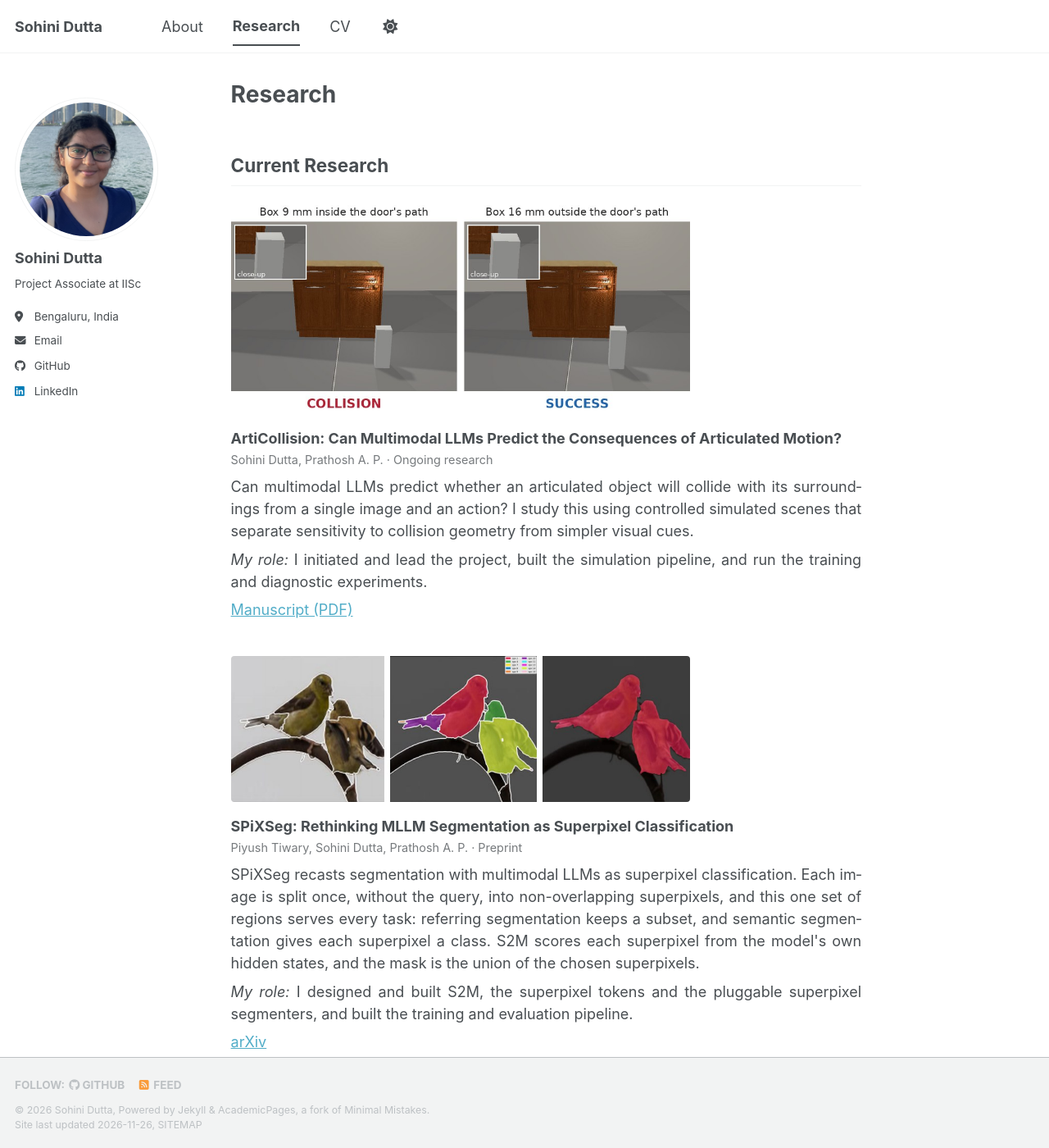
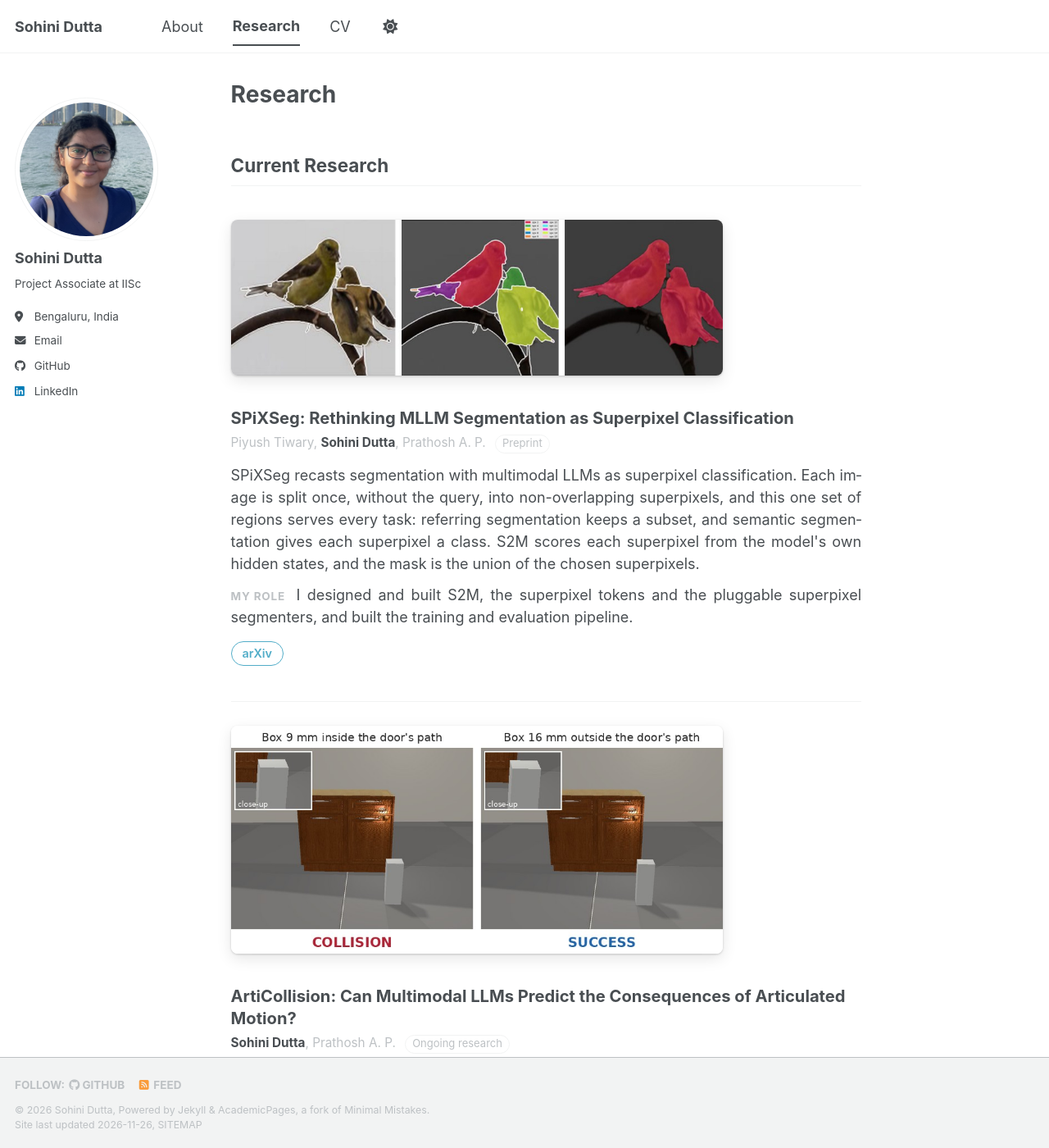
Before and after one commit to sohinidutta11/sohinidutta11.github.io, a Jekyll site: the page built from _pages/research.md, in a window 1280 px wide and 1400 px high. Shown: the whole window at 82% size. Built offline with Jekyll 4.4.1, drawn with Linux system fonts in a browser that asks for light colours; a script bundle is joined from its source files by our own code; a style sheet for code colours, icons or effects is not loaded; some of the changed text lies outside the part shown.

Commit message:
Restyle research page; SPiXSeg first

```diff
--- a/_pages/research.md
+++ b/_pages/research.md
@@ -6,36 +6,38 @@ author_profile: true
 
 ## Current Research
 
-<div class="project-row project-row--wide">
-  <img src="/images/research/articollision.jpg" alt="Two renders of the same cabinet with a box beside it. On the left the box is 9 mm inside the door's path and the door collides; on the right it is 16 mm outside and the door opens fully.">
-  <div class="project-text">
-    <p class="project-title"><strong>ArtiCollision: Can Multimodal LLMs Predict the Consequences of Articulated Motion?</strong></p>
-    <p class="project-meta">Sohini Dutta, Prathosh A. P. · Ongoing research</p>
-    <p>Can multimodal LLMs predict whether an articulated object will collide with its surroundings from a single image and an action? I study this using controlled simulated scenes that separate sensitivity to collision geometry from simpler visual cues.</p>
-    <p><em>My role:</em> I initiated and lead the project, built the simulation pipeline, and run the training and diagnostic experiments.</p>
-    <p><a href="https://drive.google.com/file/d/1os2fuhWqmc05iWVTzoiSSeA96v0qo9xY/view?usp=sharing">Manuscript (PDF)</a></p>
-  </div>
+<div class="pub">
+  <figure class="pub-figure">
+    <img src="/images/research/spixseg.jpg" alt="An image split into superpixels, the superpixels selected for each object, and the final segmentation mask.">
+  </figure>
+  <p class="pub-title">SPiXSeg: Rethinking MLLM Segmentation as Superpixel Classification</p>
+  <p class="pub-authors">Piyush Tiwary, <strong>Sohini Dutta</strong>, Prathosh A. P. <span class="pub-badge">Preprint</span></p>
+  <p>SPiXSeg recasts segmentation with multimodal LLMs as superpixel classification. Each image is split once, without the query, into non-overlapping superpixels, and this one set of regions serves every task: referring segmentation keeps a subset, and semantic segmentation gives each superpixel a class. S2M scores each superpixel from the model's own hidden states, and the mask is the union of the chosen superpixels.</p>
+  <p class="pub-role"><span>My role</span> I designed and built S2M, the superpixel tokens and the pluggable superpixel segmenters, and built the training and evaluation pipeline.</p>
+  <p class="pub-links"><a href="https://arxiv.org/abs/2611.33842">arXiv</a></p>
 </div>
 
-<div class="project-row project-row--wide">
-  <img src="/images/research/spixseg.jpg" alt="An image split into superpixels, the superpixels selected for each object, and the final segmentation mask.">
-  <div class="project-text">
-    <p class="project-title"><strong>SPiXSeg: Rethinking MLLM Segmentation as Superpixel Classification</strong></p>
-    <p class="project-meta">Piyush Tiwary, Sohini Dutta, Prathosh A. P. · Preprint</p>
-    <p>SPiXSeg recasts segmentation with multimodal LLMs as superpixel classification. Each image is split once, without the query, into non-overlapping superpixels, and this one set of regions serves every task: referring segmentation keeps a subset, and semantic segmentation gives each superpixel a class. S2M scores each superpixel from the model's own hidden states, and the mask is the union of the chosen superpixels.</p>
-    <p><em>My role:</em> I designed and built S2M, the superpixel tokens and the pluggable superpixel segmenters, and built the training and evaluation pipeline.</p>
-    <p><a href="https://arxiv.org/abs/2611.33842">arXiv</a></p>
-  </div>
+<div class="pub">
+  <figure class="pub-figure">
+    <img src="/images/research/articollision.jpg" alt="Two renders of the same cabinet with a box beside it. On the left the box is 9 mm inside the door's path and the door collides; on the right it is 16 mm outside and the door opens fully.">
+  </figure>
+  <p class="pub-title">ArtiCollision: Can Multimodal LLMs Predict the Consequences of Articulated Motion?</p>
+  <p class="pub-authors"><strong>Sohini Dutta</strong>, Prathosh A. P. <span class="pub-badge">Ongoing research</span></p>
+  <p>Can multimodal LLMs predict whether an articulated object will collide with its surroundings from a single image and an action? I study this using controlled simulated scenes that separate sensitivity to collision geometry from simpler visual cues.</p>
+  <p class="pub-role"><span>My role</span> I initiated and lead the project, built the simulation pipeline, and run the training and diagnostic experiments.</p>
+  <p class="pub-links"><a href="https://drive.google.com/file/d/1os2fuhWqmc05iWVTzoiSSeA96v0qo9xY/view?usp=sharing">Manuscript (PDF)</a></p>
 </div>
 
 ## Previous Research
 
-<div class="project-row">
-  <img src="/images/research/ground-plane.jpg" alt="Corridor image with the detected floor highlighted in green">
-  <div class="project-text">
-    <p class="project-title"><strong>Monocular Path Perception for Autonomous Navigation</strong></p>
-    <p class="project-meta">Undergraduate research · IIT Madras · Dr. P. V. Manivannan · 2022</p>
+<div class="pub pub--compact">
+  <figure class="pub-figure">
+    <img src="/images/research/ground-plane.jpg" alt="Corridor image with the detected floor highlighted in green">
+  </figure>
+  <div class="pub-body">
+    <p class="pub-title">Monocular Path Perception for Autonomous Navigation</p>
+    <p class="pub-authors">Undergraduate research · IIT Madras · Dr. P. V. Manivannan <span class="pub-badge">2022</span></p>
     <p>Detected the drivable floor from a single RGB image using monocular depth, superpixels and region merging, for robots without a depth sensor.</p>
-    <p><a href="https://github.com/sohinidutta11/ground-plane-estimation">Code</a></p>
+    <p class="pub-links"><a href="https://github.com/sohinidutta11/ground-plane-estimation">Code</a></p>
   </div>
 </div>
--- a/assets/css/main.scss
+++ b/assets/css/main.scss
@@ -113,3 +113,86 @@
 .page__content .project-meta {
   text-align: left;
 }
+
+/* Research entries */
+.pub {
+  padding: 1.6em 0 1.8em;
+  border-bottom: 1px solid var(--global-border-color);
+}
+.pub:last-of-type { border-bottom: none; }
+.pub p { margin: 0 0 0.6em; }
+.pub-figure {
+  margin: 0 0 1.1em;
+  max-width: 600px;
+}
+.pub-figure img {
+  display: block;
+  width: 100%;
+  height: auto;
+  border-radius: 8px;
+  box-shadow: 0 1px 3px rgba(0, 0, 0, 0.18), 0 6px 18px rgba(0, 0, 0, 0.10);
+}
+.page__content .pub-title {
+  font-size: 1.12em;
+  font-weight: 700;
+  line-height: 1.35;
+  margin-bottom: 0.3em;
+  text-align: left;
+}
+.page__content .pub-authors {
+  font-size: 0.85em;
+  color: var(--global-text-color-light);
+  text-align: left;
+  margin-bottom: 0.9em;
+}
+.pub-authors strong { color: var(--global-text-color); }
+.pub-badge {
+  display: inline-block;
+  margin-left: 0.5em;
+  padding: 0.05em 0.65em;
+  font-size: 0.85em;
+  border: 1px solid var(--global-border-color);
+  border-radius: 999px;
+  white-space: nowrap;
+}
+.pub-role span {
+  display: inline-block;
+  margin-right: 0.4em;
+  font-size: 0.75em;
+  font-weight: 700;
+  letter-spacing: 0.06em;
+  text-transform: uppercase;
+  color: var(--global-text-color-light);
+}
+.page__content .pub-links { margin-top: 0.9em; text-align: left; }
+.pub-links a {
+  display: inline-block;
+  margin-right: 0.5em;
+  padding: 0.2em 0.9em;
+  font-size: 0.8em;
+  font-weight: 600;
+  text-decoration: none;
+  color: var(--global-link-color);
+  border: 1px solid var(--global-link-color);
+  border-radius: 999px;
+  transition: background-color 0.15s, color 0.15s;
+}
+.pub-links a:hover {
+  background-color: var(--global-link-color);
+  color: var(--global-bg-color);
+}
+.pub--compact {
+  display: flex;
+  gap: 1.4em;
+  align-items: flex-start;
+}
+.pub--compact .pub-figure {
+  flex: 0 0 32%;
+  max-width: 32%;
+  margin: 0;
+}
+.pub--compact .pub-body { flex: 1; min-width: 0; }
+@media (max-width: 600px) {
+  .pub--compact { flex-direction: column; }
+  .pub--compact .pub-figure { max-width: 100%; }
+}
```
